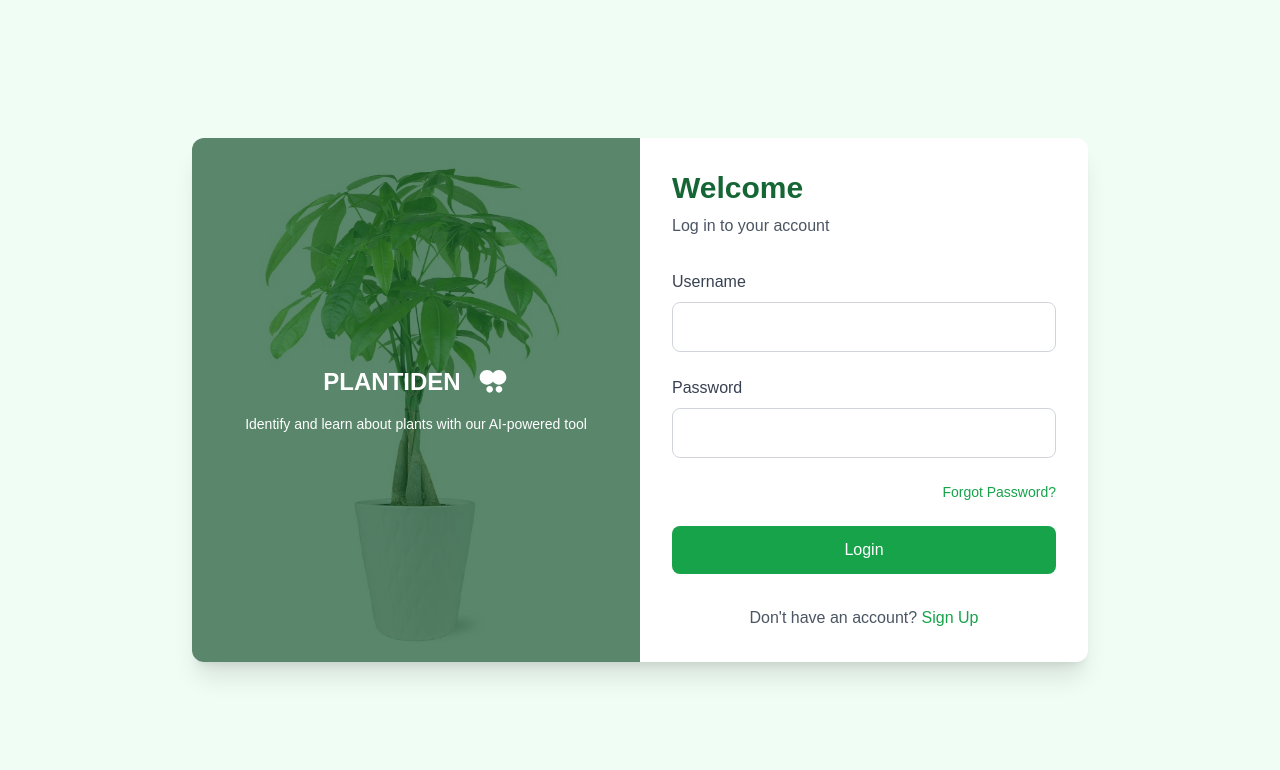
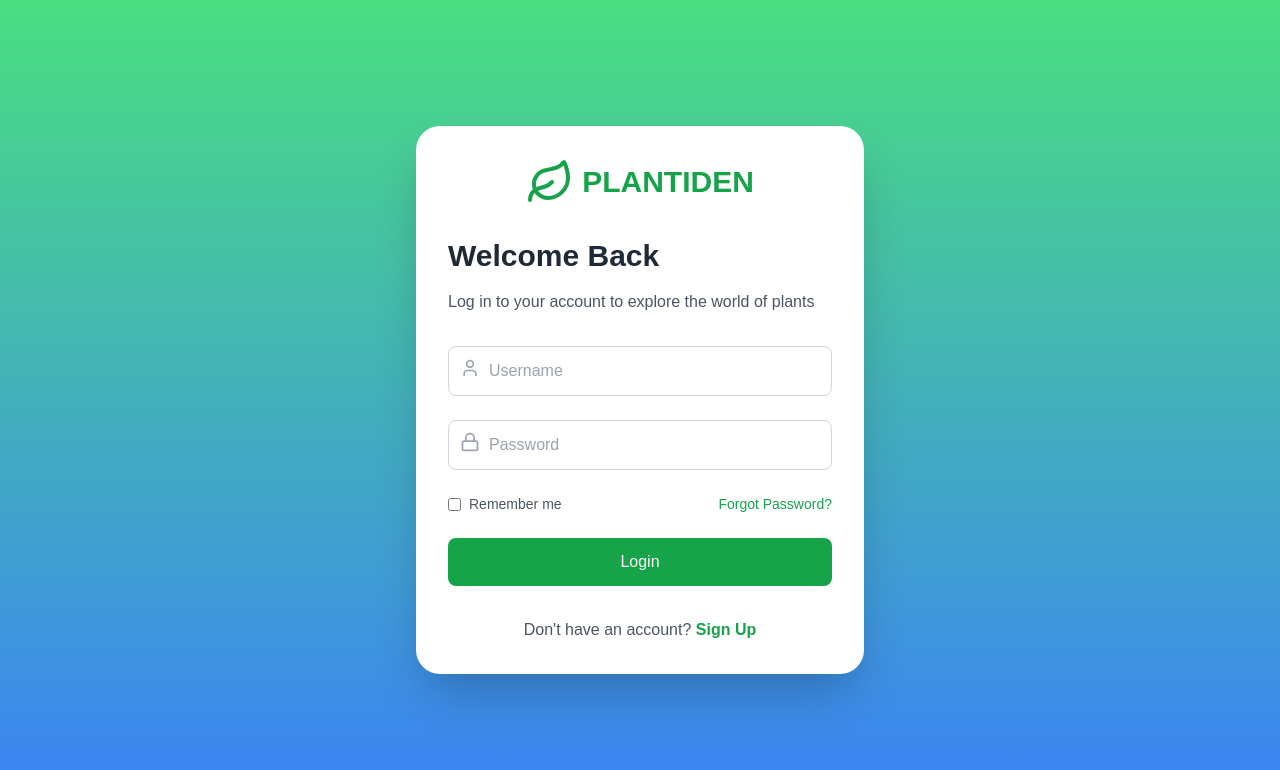
Before and after one commit to ajitonelsonn/plant-identifier, a Next.js app: page /login in a window 1280 px wide. Shown: the top 770 px of the page. Built offline with nearby package versions, Linux system fonts and the light colour scheme.

Commit message:
update login page

```diff
--- a/app/login/page.tsx
+++ b/app/login/page.tsx
@@ -3,8 +3,8 @@
 import React, { useState } from "react";
 import { useRouter } from "next/navigation";
 import Link from "next/link";
-import Image from "next/image";
 import Modal from "../components/Modal";
+import { User, Lock, Leaf, Loader2 } from "lucide-react";
 
 export default function Login() {
   const [username, setUsername] = useState("");
@@ -56,7 +56,7 @@ export default function Login() {
   };
 
   const loadUserData = async () => {
-    // Fetch any necessary user data here
+    // Simulate loading user data for better UX
     await new Promise((resolve) => setTimeout(resolve, 1000));
   };
 
@@ -65,69 +65,48 @@ export default function Login() {
   };
 
   return (
-    <div className="min-h-screen flex items-center justify-center bg-green-50">
-      <div className="bg-white rounded-xl shadow-xl overflow-hidden max-w-4xl w-full flex">
-        <div className="w-1/2 relative">
-          <Image
-            src="/plant-background.jpg"
-            alt="Plant background"
-            layout="fill"
-            objectFit="cover"
-          />
-          <div className="absolute inset-0 bg-green-900 bg-opacity-70 flex flex-col justify-center items-center text-white p-8">
-            <div className="text-4xl font-bold mb-4 flex items-center">
-              <Link
-                href="/"
-                className="text-2xl font-bold text-white flex items-center hover:text-green-200 transition duration-300"
-              >
-                <span className="mr-2">PLANTIDEN</span>
-                <svg
-                  className="w-8 h-8 ml-2"
-                  viewBox="0 0 24 24"
-                  fill="currentColor"
-                >
-                  <path d="M7,17.5C7,16.12 8.12,15 9.5,15C10.88,15 12,16.12 12,17.5C12,18.88 10.88,20 9.5,20C8.12,20 7,18.88 7,17.5M16.5,15C17.88,15 19,16.12 19,17.5C19,18.88 17.88,20 16.5,20C15.12,20 14,18.88 14,17.5C14,16.12 15.12,15 16.5,15M16.5,3C19.58,3 22,5.42 22,8.5C22,11.58 19.58,14 16.5,14C13.42,14 11,11.58 11,8.5C11,5.42 13.42,3 16.5,3M7.5,3C10.58,3 13,5.42 13,8.5C13,11.58 10.58,14 7.5,14C4.42,14 2,11.58 2,8.5C2,5.42 4.42,3 7.5,3Z" />
-                </svg>
-              </Link>
+    <div className="min-h-screen flex items-center justify-center bg-gradient-to-b from-green-400 to-blue-500 p-4">
+      <div className="bg-white rounded-3xl shadow-2xl w-full max-w-md p-8">
+        <div className="flex items-center justify-center mb-8">
+          <Leaf className="h-12 w-auto text-green-600" />
+          <span className="ml-2 text-3xl font-bold text-green-600">
+            PLANTIDEN
+          </span>
         </div>
-            <p className="text-center text-sm">
-              Identify and learn about plants with our AI-powered tool
+        <h2 className="text-3xl font-bold text-gray-800 mb-4">Welcome Back</h2>
+        <p className="text-gray-600 mb-8">
+          Log in to your account to explore the world of plants
         </p>
-          </div>
-        </div>
-        <div className="w-1/2 p-8">
-          <h2 className="text-3xl font-semibold text-green-800 mb-2">
-            Welcome
-          </h2>
-          <p className="text-gray-600 mb-8">Log in to your account</p>
         <form onSubmit={handleSubmit} className="space-y-6">
-            <div>
-              <label htmlFor="username" className="block text-gray-700 mb-2">
-                Username
-              </label>
+          <div className="relative">
+            <User className="absolute top-3 left-3 text-gray-400" size={20} />
             <input
               type="text"
               id="username"
               value={username}
               onChange={(e) => setUsername(e.target.value)}
-                className="w-full p-3 border border-gray-300 rounded-lg focus:outline-none focus:ring-2 focus:ring-green-500"
+              className="w-full p-3 pl-10 border border-gray-300 rounded-lg focus:outline-none focus:ring-2 focus:ring-green-500"
+              placeholder="Username"
               required
             />
           </div>
-            <div>
-              <label htmlFor="password" className="block text-gray-700 mb-2">
-                Password
-              </label>
+          <div className="relative">
+            <Lock className="absolute top-3 left-3 text-gray-400" size={20} />
             <input
               type="password"
               id="password"
               value={password}
               onChange={(e) => setPassword(e.target.value)}
-                className="w-full p-3 border border-gray-300 rounded-lg focus:outline-none focus:ring-2 focus:ring-green-500"
+              className="w-full p-3 pl-10 border border-gray-300 rounded-lg focus:outline-none focus:ring-2 focus:ring-green-500"
+              placeholder="Password"
               required
             />
           </div>
-            <div className="flex justify-end">
+          <div className="flex justify-between items-center">
+            <label className="flex items-center">
+              <input type="checkbox" className="form-checkbox text-green-500" />
+              <span className="ml-2 text-sm text-gray-600">Remember me</span>
+            </label>
             <Link
               href="/forgot-password"
               className="text-sm text-green-600 hover:underline"
@@ -142,27 +121,8 @@ export default function Login() {
           >
             {isLoading ? (
               <>
-                  <svg
-                    className="animate-spin -ml-1 mr-3 h-5 w-5 text-white"
-                    xmlns="http://www.w3.org/2000/svg"
-                    fill="none"
-                    viewBox="0 0 24 24"
-                  >
-                    <circle
-                      className="opacity-25"
-                      cx="12"
-                      cy="12"
-                      r="10"
-                      stroke="currentColor"
-                      strokeWidth="4"
-                    ></circle>
-                    <path
-                      className="opacity-75"
-                      fill="currentColor"
-                      d="M4 12a8 8 0 018-8V0C5.373 0 0 5.373 0 12h4zm2 5.291A7.962 7.962 0 014 12H0c0 3.042 1.135 5.824 3 7.938l3-2.647z"
-                    ></path>
-                  </svg>
-                  Logging in...
+                <Loader2 className="animate-spin mr-2" size={20} /> Logging
+                in...
               </>
             ) : (
               "Login"
@@ -171,11 +131,13 @@ export default function Login() {
         </form>
         <p className="mt-8 text-center text-gray-600">
           Don&apos;t have an account?{" "}
-            <Link href="/register" className="text-green-600 hover:underline">
+          <Link
+            href="/register"
+            className="text-green-600 hover:underline font-semibold"
+          >
             Sign Up
           </Link>
         </p>
-        </div>
       </div>
       <Modal
         isOpen={modalInfo.isOpen}
```
Lines whose indentation alone changed are shown as unchanged.
